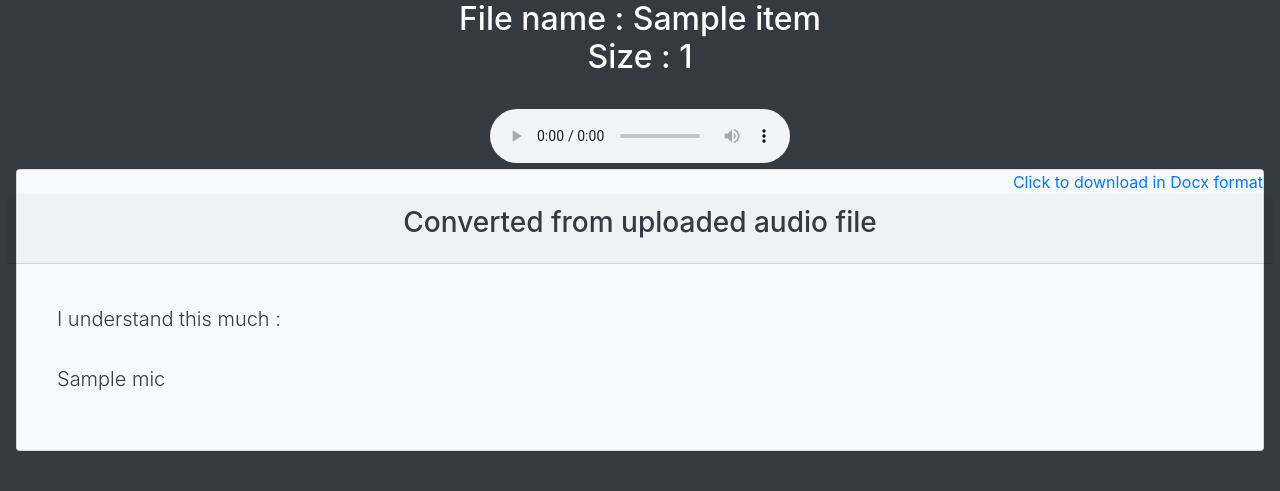
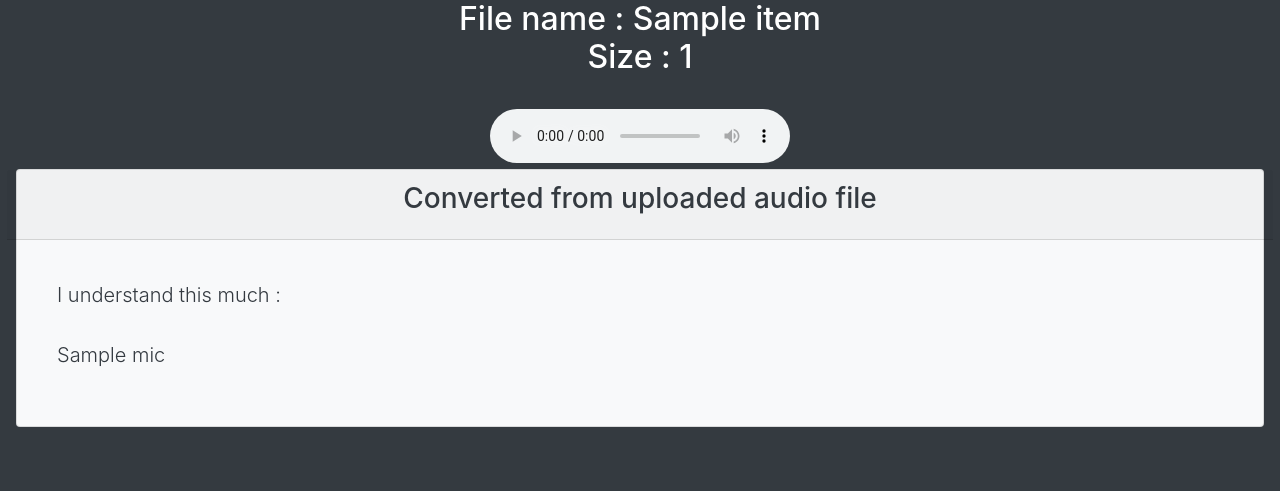
Before and after one commit to VikrantAgrahari/speech_to_text, a Django app: template voicetext/templates/voicetext/upload.html in a window 1280 px wide. Shown: the part 74-565 px from the top of the page. Run offline with Django 3.2, Linux system fonts and the light colour scheme; the template is opened without the code that fills it: most values are stand-ins (such as "Sample title", 1, 10 or a date in 2020); some libraries are stand-ins or nearby versions.

Commit message:
Updated views.py

```diff
--- a/voicetext/templates/voicetext/upload.html
+++ b/voicetext/templates/voicetext/upload.html
@@ -10,9 +10,6 @@
             </audio>
         </div>
         <div class="card bg-light text-dark">
-            <div class="text-right">
-                <a href="{{ STATIC_URL }}/tmp.docx">Click to download in Docx format</a>
-            </div>
             <div class="card-header card-header-pills">
                 <h3 class="card-title">Converted from uploaded audio file</h3>
             </div>
--- a/voicetext/views.py
+++ b/voicetext/views.py
@@ -49,9 +49,9 @@ def upload(request):
             except sr.RequestError:
                 mic_text="Sorry, Service is not Avaiable right now!"
             #fs.save(file.name,file)
-            doc=to_doc(mic_text)
+            #doc=to_doc(mic_text)
             data = []
-            dataum = {'mic': mic_text,'name':name, 'size':we, 'file_name':file.name, 'doc':doc}
+            dataum = {'mic': mic_text,'name':name, 'size':we, 'file_name':file.name}
             data.append(dataum)
             return render(request, 'voicetext/upload.html', {'data': data} )
         else:
```
